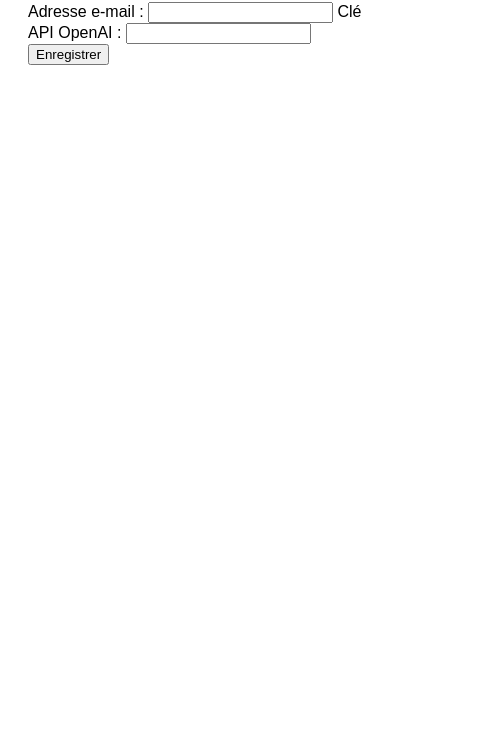
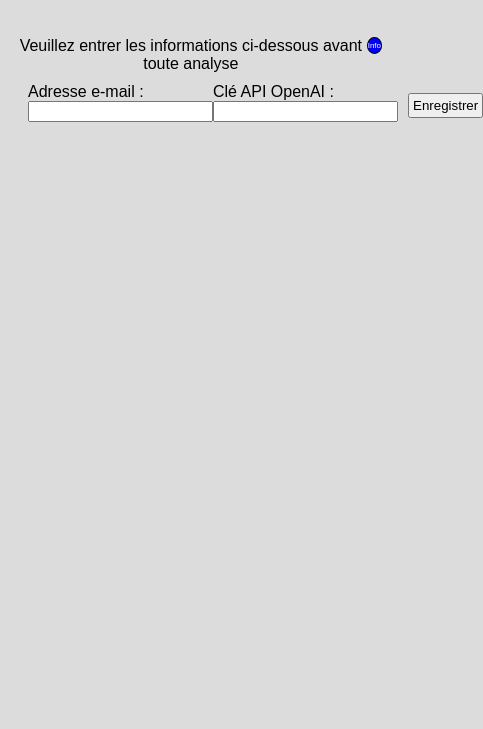
Before and after one commit to bannik62/tools, a browser extension: page extension/spyScripts/popup.html in a window 400 px wide. Shown: the part 115-844 px from the top of the page, 483 px wide, since content can reach past the window. Drawn offline with Linux system fonts and the light colour scheme.

Commit message:
spycript v2.0
correction de bug (ajout de du nom de domaine pour les scripts local

```diff
--- a/extension/spyScripts/content.js
+++ b/extension/spyScripts/content.js
@@ -4,10 +4,14 @@ let scriptList = [];
 // Fonction pour scanner les balises <script>
 function scanScripts() {
     const scripts = document.querySelectorAll('script');
+    const defaultDomain = window.location.origin; // Obtient le nom de domaine par défaut de la page
+
     scripts.forEach(script => {
         const src = script.getAttribute('src');
         if (src) {
-            scriptList.push(src);
+            // Vérifie si le script commence par "http" (externe) ou non (interne)
+            const scriptUrl = src.startsWith('http') ? src : `${defaultDomain}${src}`;
+            scriptList.push(scriptUrl);
         }
     });
 }
--- a/extension/spyScripts/popup.html
+++ b/extension/spyScripts/popup.html
@@ -7,6 +7,7 @@
   <title>Script Loader</title>
   <style>
     body {
+      background-color: gainsboro;
       font-family: Arial, sans-serif;
       padding: 10px;
       min-width: 300px;
@@ -23,30 +24,98 @@
     form{
       padding: 5px;
       margin: 5px;
+      display: flex;
+      justify-content: space-between;
     }
 
     p{
       font-size: 3rem;
     }
     button {
-      margin-right: 10px;
+      padding: 3px;
+      margin: 10px;
+      width: 100px;
     }
 td{
   padding: 13px;
   border: black 2px solid;
+  background-color: white;
 }
+.spanInfo{
+  display: flex;
+  justify-content: center;
+  align-items: center;
+  background-color: blue;
+  color: white;
+  border: 1px solid black;
+  border-radius: 50%;
+  width: 15px;
+  height: 15px;
+  margin-left: 3px;
+  margin-bottom: 3px;
+}
+.spanInfo>p{
+  font-size: 0.5rem;
+  color: white;
+}
+.label {
+  display: flex;
+  text-align: center;
+  margin-top: 50px;
+  font-size: 1rem;
+}
+
+.spanInfo {
+  position: relative;
+  display: flex;
+  justify-content: center;
+  align-items: center;
+  cursor: pointer;
+}
+
+.tooltip {
+  visibility: hidden;
+  width: 120px;
+  background-color: #333;
+  color: #fff;
+  text-align: center;
+  border-radius: 6px;
+  padding: 5px;
+  position: absolute;
+  z-index: 1;
+  top: 150%;
+  left: 50%;
+  margin-left: -60px;
+  opacity: 0;
+  transition: opacity 0.3s;
+}
+
+.spanInfo:hover .tooltip {
+  visibility: visible;
+  opacity: 1;
+}
+
 
   </style>
 </head>
 <body>
   <h1>Scripts chargés dans cette page</h1>
-  <form id="apiForm">
+  <div class="label">
+    <label for="identifiants">Veuillez entrer les informations ci-dessous avant toute analyse </label>
+    <div class="spanInfo" ">
+      <p>Info</p>
+      <span class="tooltip" id="tooltipText">Vos identifiant ne sont pas enregistré , ils servent juste a analyser ponctuellement des scripts .ils ne sont pas nécessaire pour un simple télechargement</span>
+    </div>
+  </div>
+  <form id="apiForm" name="identifiants">
+    <div>
     <label for="email">Adresse e-mail :</label>
     <input type="email" id="email" name="email" required>
-
+</div>
+<div>
     <label for="apiKey">Clé API OpenAI :</label>
     <input type="text" id="apiKey" name="apiKey" required>
-
+</div>
     <button type="button" id="saveButton">Enregistrer</button>
   </form>
 
```
